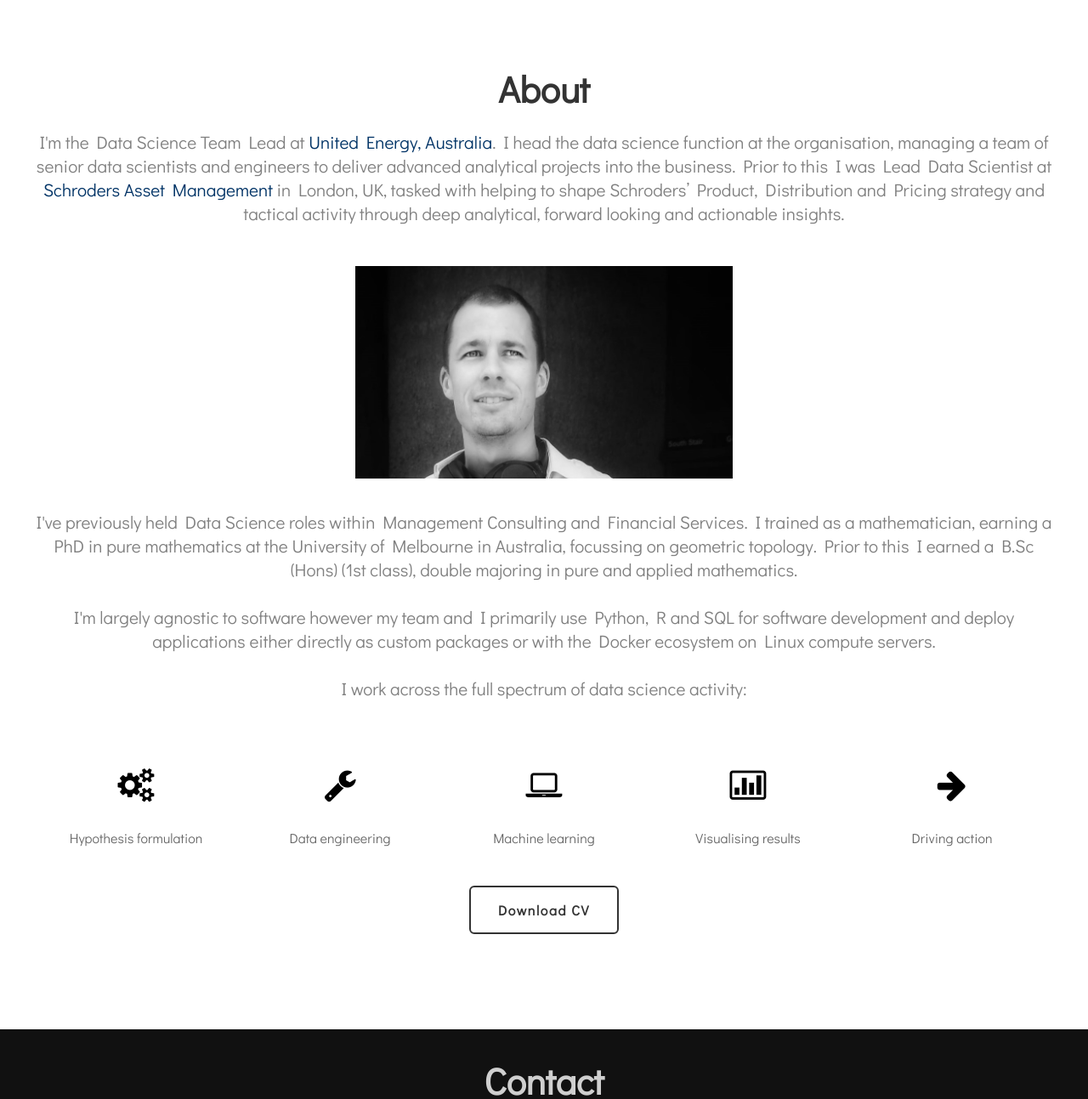
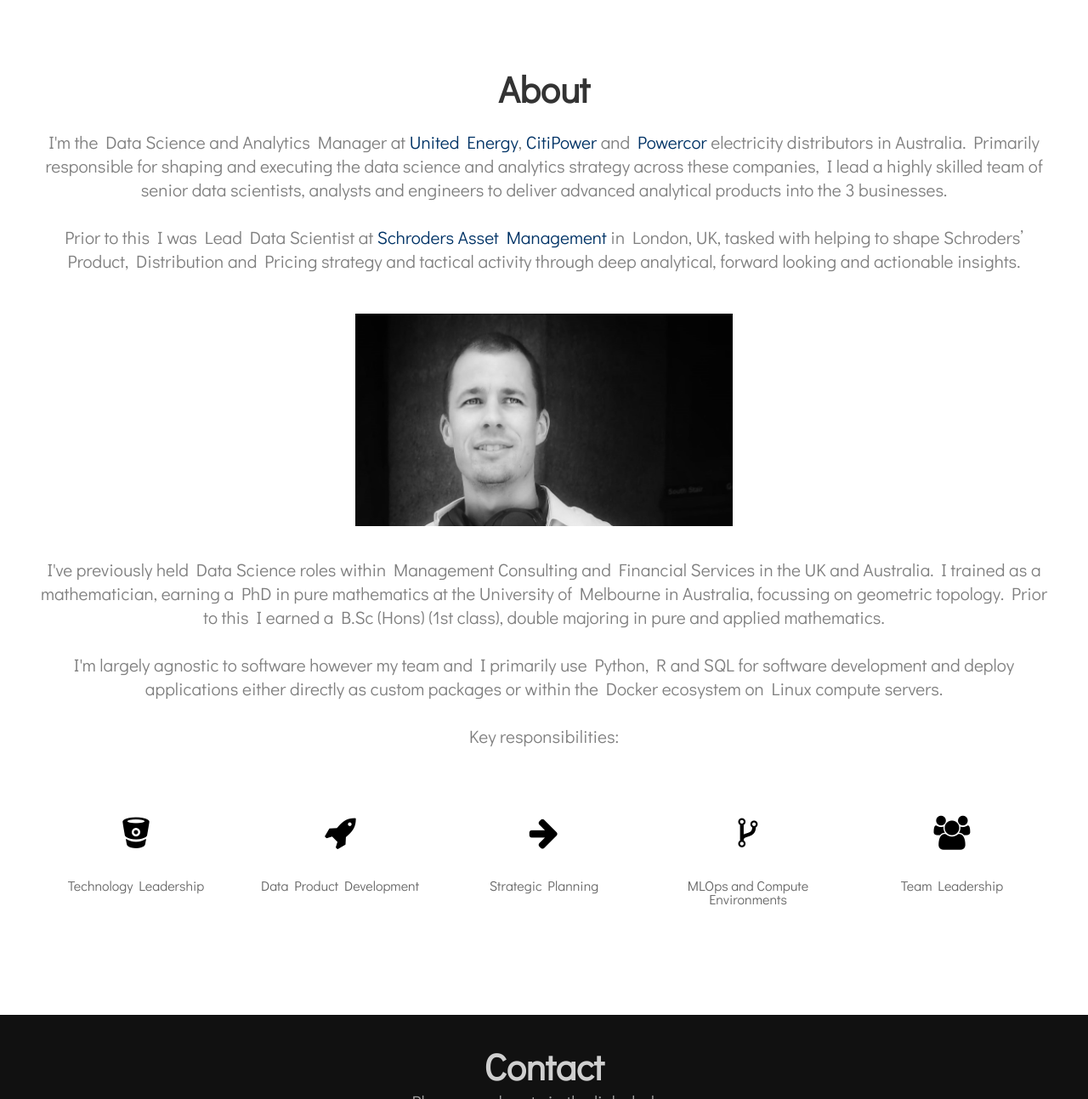
Before and after one commit to ThomasHandscomb/ThomasHandscomb.github.io, a Jekyll site: the page built from index.html, in a window 1280 px wide and 1400 px high, scrolled down 390 px, cut to the strip 107-1400 px from the top of the window. Shown: the whole strip at 85% size. Built offline with Jekyll 4.4.1, drawn with Linux system fonts in a browser that asks for light colours; some of the changed text lies outside the part shown.

Commit message:
Development for new role

```diff
--- a/_includes/header.html
+++ b/_includes/header.html
@@ -8,7 +8,7 @@
 			<ul style = "font-size:1.5em">
 				<li> <a href="/" title="">Home</a></li>
 				<!--CONTROL INCLUSION OF DS BLOG BELOW  -->
-				<li><a href="/Data Science" title="">Data Science</a></li>
+				<!-- <li><a href="/Data Science" title="">Data Science</a></li> -->
 			</ul>
 		</div>
 	</div>
--- a/index.html
+++ b/index.html
@@ -1,7 +1,7 @@
 ---
 layout: default
 title: Home page
-description: Team Lead Data Science
+description: Data Science and Analytics Manager
 Comment: Manifold thinking
 ---
 
@@ -9,9 +9,12 @@ Comment: Manifold thinking
 	<div id="three-column" class="container">
 		<div class="title">
 			<h2>About</h2> <br>
-			<span class="byline">I'm the Data Science Team Lead at <a href = "https://www.unitedenergy.com.au/">United Energy, Australia</a>. I head the data science function at the
-			organisation, managing a team of senior data scientists and engineers to deliver
-			advanced analytical projects into the business. Prior to this I was Lead Data Scientist at
+			<span class="byline">I'm the Data Science and Analytics Manager at <a href = "https://www.unitedenergy.com.au/">United Energy</a>,
+				 <a href = "https://www.citipower.com.au/">CitiPower</a> and <a href = "https://www.powercor.com.au/">Powercor</a> electricity distributors in Australia.
+				 Primarily responsible for shaping and executing the data science and analytics strategy across these companies, I lead a highly skilled team of senior
+				 data scientists, analysts and engineers to deliver advanced analytical products into the 3 businesses.
+			<br> <br>
+			Prior to this I was Lead Data Scientist at
 			<a href = "https://www.Schroders.com">Schroders Asset Management </a> in London, UK, tasked with helping to shape Schroders’ Product, Distribution and Pricing strategy
 			and tactical activity through deep analytical, forward looking and actionable insights. </span>
 		</div>
@@ -24,38 +27,39 @@ Comment: Manifold thinking
 
 		<div class="title">
 			<h2></h2>
-			<span class="byline">I've previously held Data Science roles within Management Consulting and Financial Services. I trained as a mathematician, earning a PhD in pure mathematics at the University of Melbourne in Australia, focussing on geometric topology.
+			<span class="byline">I've previously held Data Science roles within Management Consulting and Financial Services in the UK and Australia. I trained as a mathematician,
+				earning a PhD in pure mathematics at the University of Melbourne in Australia, focussing on geometric topology.
 		Prior to this I earned a B.Sc (Hons) (1st class), double majoring in pure and applied mathematics.
 		<br><br> I'm largely agnostic to software however my team and I primarily use Python, R and SQL for software development and deploy applications either directly
-		as custom packages or with the Docker ecosystem on Linux compute servers. <br><br>
-		I work across the full spectrum of data science activity: </span>
+		as custom packages or within the Docker ecosystem on Linux compute servers. <br><br>
+		Key responsibilities: </span>
 		</div>
 
 		<div class="box1_TH">
-			<span class="fa fa-cogs"></span>
-			<p>Hypothesis formulation </p>
+			<span class="fa fa-bitbucket"></span>
+			<p>Technology Leadership </p>
 		</div>
 
 		<div class="box2_TH">
-			<span class="fa fa-wrench"></span>
-			<p>Data engineering</p>
-		</div>
-
-		<div class="box2_TH">
-			<span class="fa fa-laptop"></span>
-			<p>Machine learning</p>
-			<!--CONTROL INCLUSION OF CV BELOW -->
-			<a href="/files/CV for Thomas Handscomb PhD.pdf" class="button button-alt">Download CV</a>
-		</div>
-
-		<div class="box2_TH">
-			<span class="fa fa-bar-chart-o"></span>
-			<p> Visualising results </p>
+			<span class="fa fa-rocket"></span>
+			<p>Data Product Development</p>
 		</div>
 
 		<div class="box2_TH">
 			<span class="fa fa-arrow-right"></span>
-			<p> Driving action </p>
+			<p>Strategic Planning</p>
+			<!--CONTROL INCLUSION OF CV BELOW -->
+			<!-- <a href="/files/CV for Thomas Handscomb PhD.pdf" class="button button-alt">Download CV2</a> -->
+		</div>
+
+		<div class="box2_TH">
+			<span class="fa fa-code-fork"></span>
+			<p> MLOps and Compute Environments </p>
+		</div>
+
+		<div class="box2_TH">
+			<span class="fa fa-group"></span>
+			<p> Team Leadership </p>
 		</div>
 
 	</div>
```
Also changed, not shown: 1 other file.
